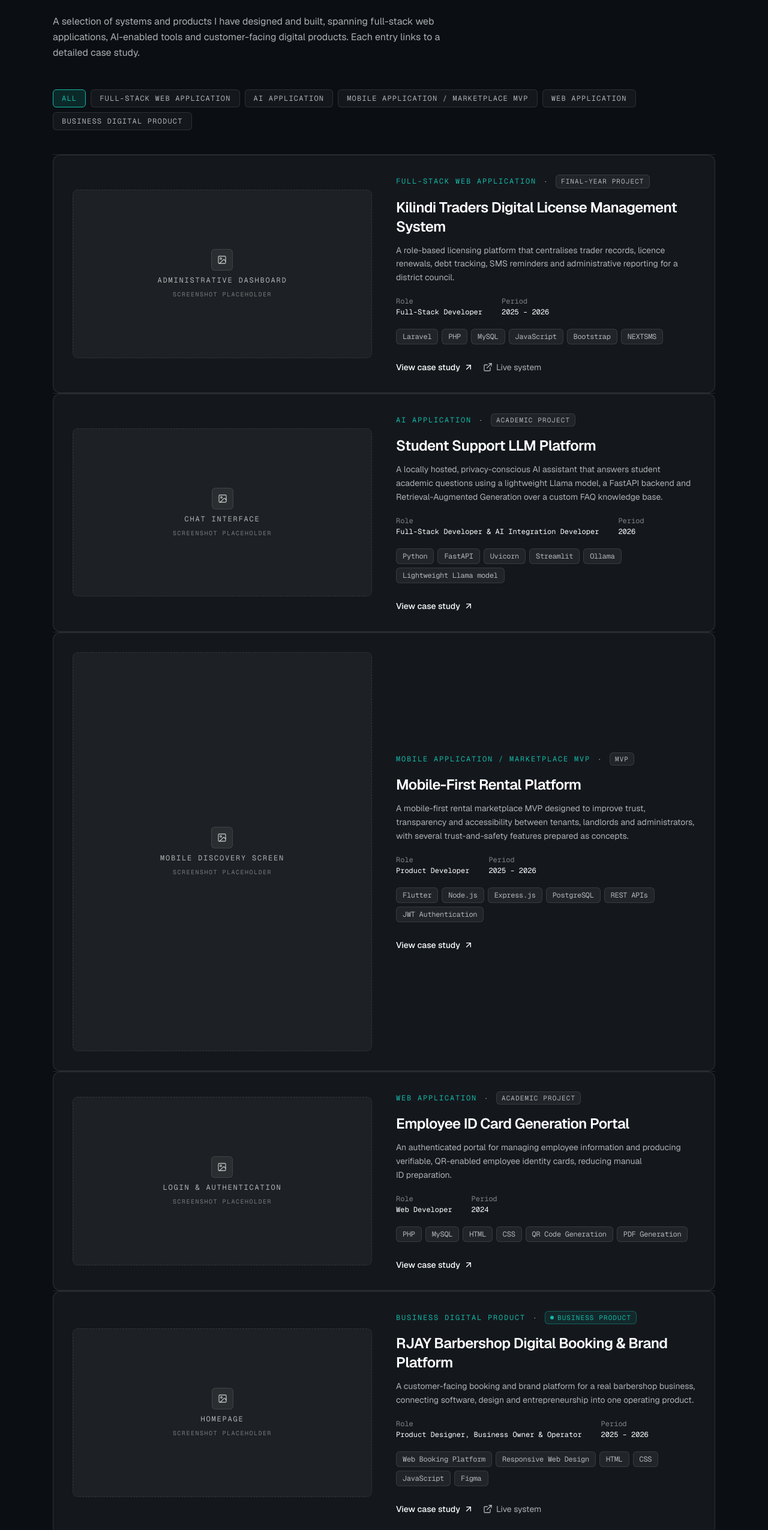
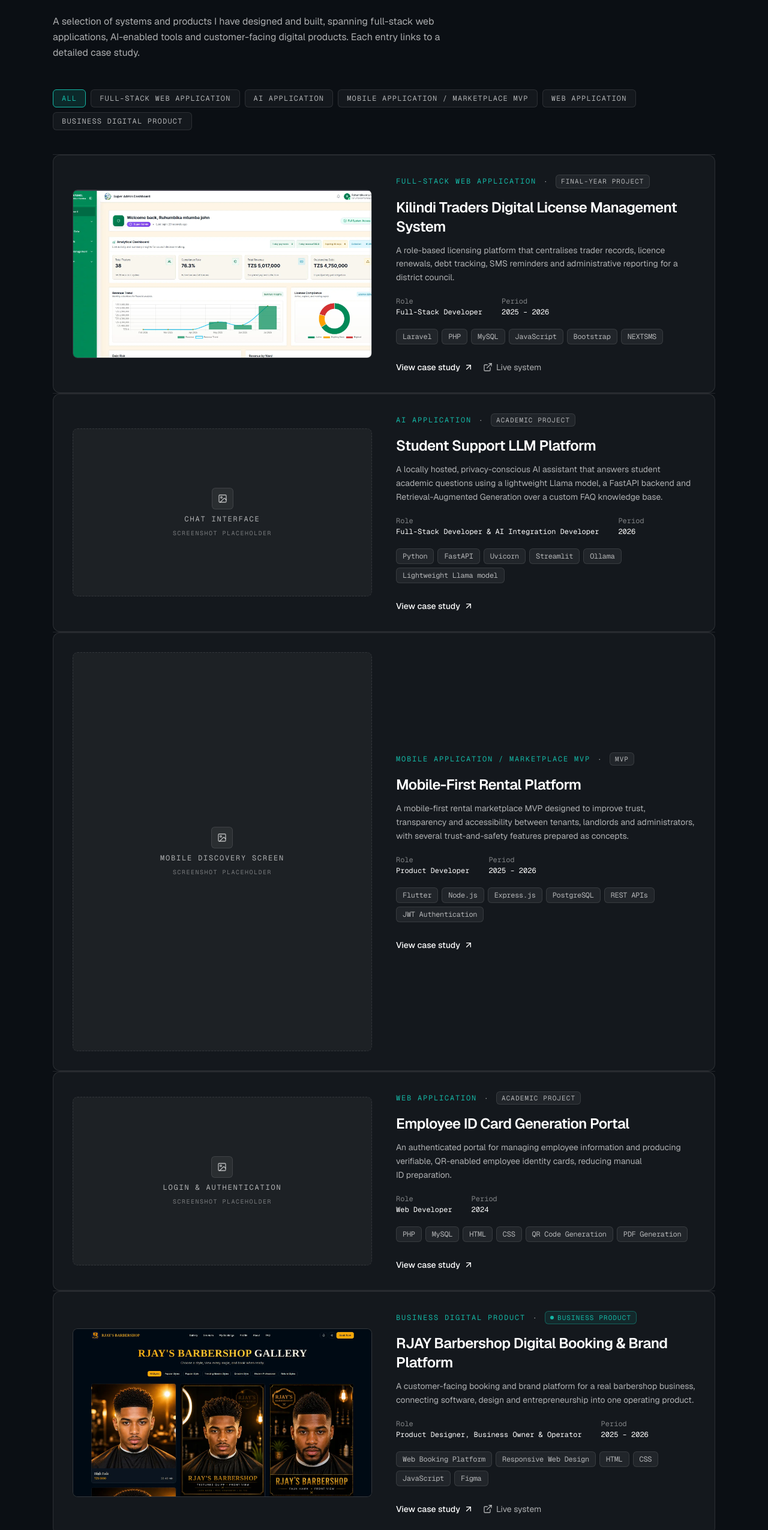
Before and after one commit to Ruhumbika/PORTFOLIO, a Next.js app: page /projects in a window 1280 px wide. Shown: the part 250-2800 px from the top of the page at 60% size. Built offline with nearby package versions, Linux system fonts and the light colour scheme.

Commit message:
Add project screenshots

```diff
--- a/data/projects.ts
+++ b/data/projects.ts
@@ -50,7 +50,11 @@ export const projects: Project[] = [
     users:
       'Council administrators, licensing officers and revenue staff at Kilindi District Council.',
     images: [
-      { label: 'Administrative dashboard', ratio: 'video' },
+      {
+        label: 'KDILMS super admin analytical dashboard',
+        src: '/projects/kdilms/admin-dashboard.webp',
+        ratio: 'video',
+      },
       { label: 'Trader management screen', ratio: 'video' },
       { label: 'Licence issuance & renewal', ratio: 'video' },
       { label: 'Reporting view', ratio: 'video' },
@@ -335,7 +339,11 @@ export const projects: Project[] = [
     ],
     users: 'Barbershop customers booking appointments and browsing styles and services.',
     images: [
-      { label: 'Homepage', ratio: 'video' },
+      {
+        label: 'RJAY Barbershop haircut gallery and booking interface',
+        src: '/projects/rjay-barbershop/gallery-booking.webp',
+        ratio: 'video',
+      },
       { label: 'Booking journey', ratio: 'portrait' },
       { label: 'Services', ratio: 'video' },
       { label: 'Haircut catalogue', ratio: 'square' },
```
Also changed, not shown: public/projects/kdilms/admin-dashboard.webp (added), public/projects/rjay-barbershop/gallery-booking.webp (added).
